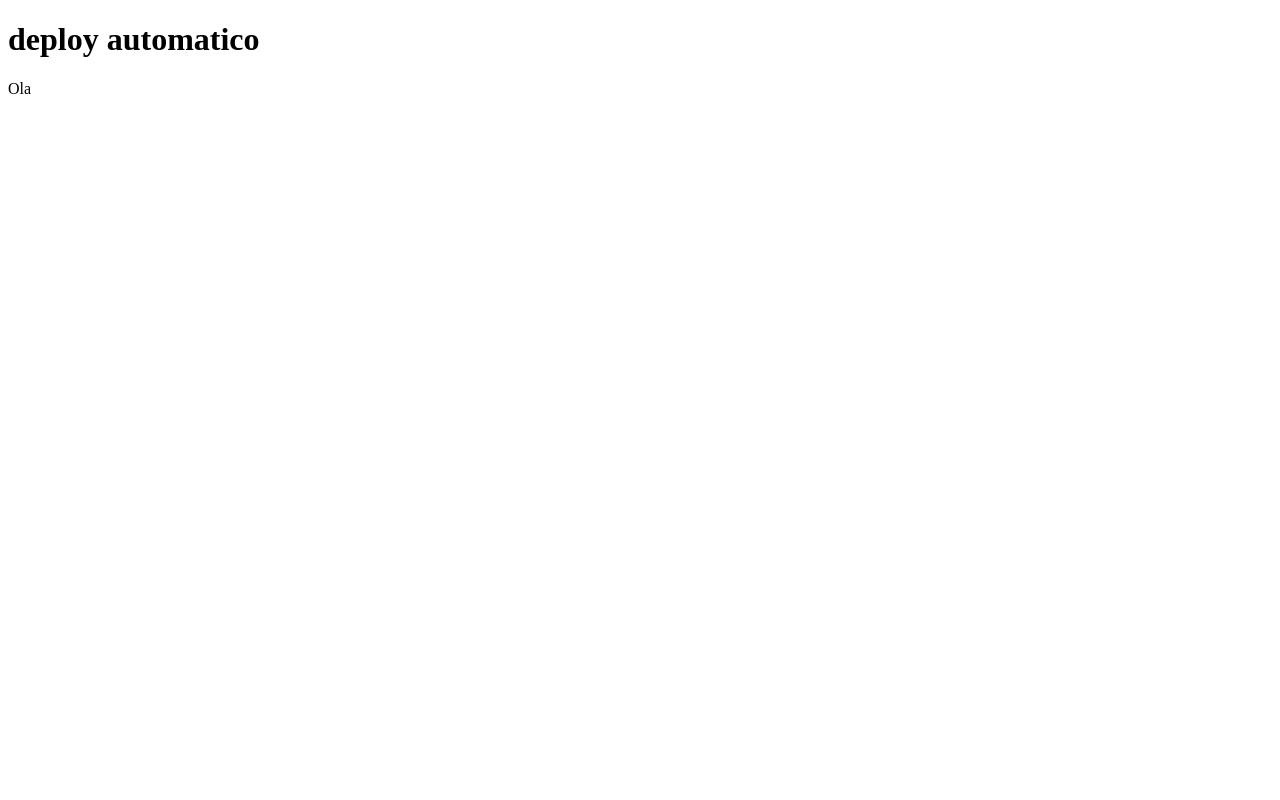
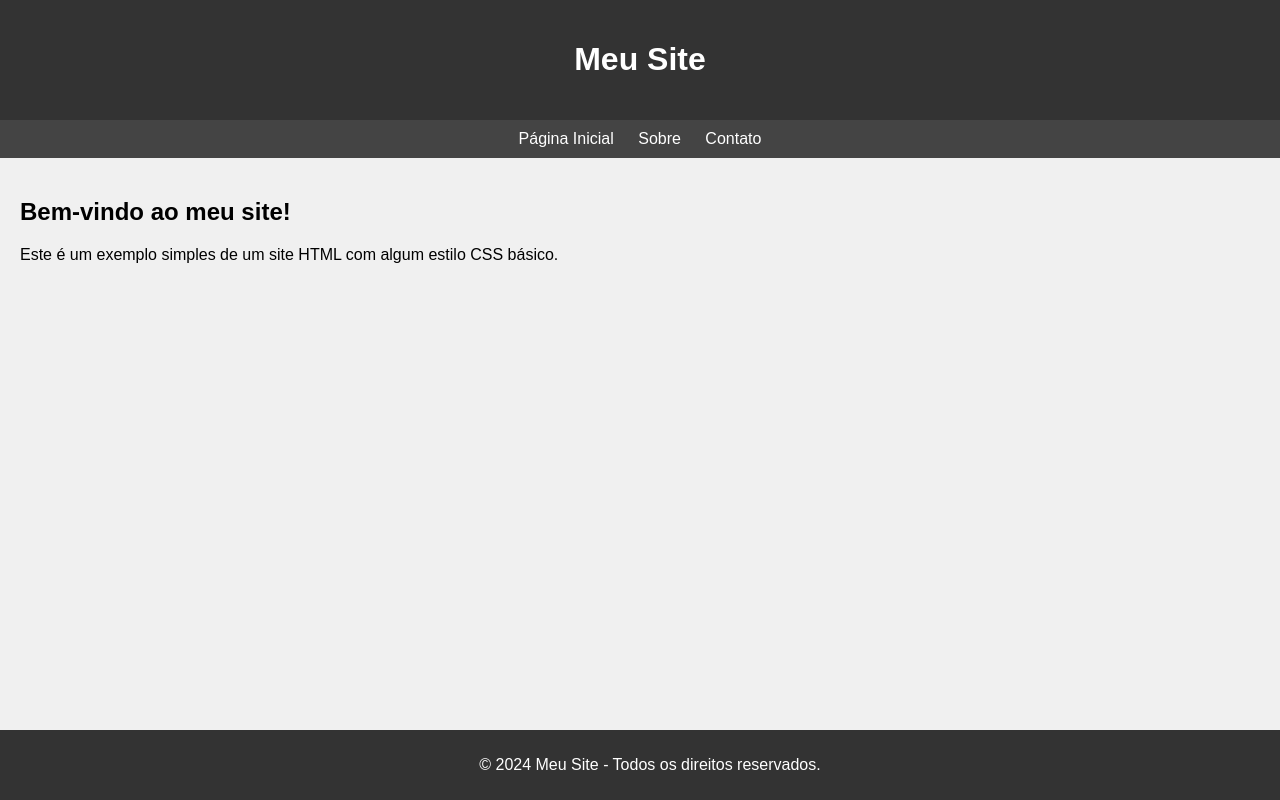
Before and after one commit to JoaoLion/deploy_automatico, a plain HTML site: page index.html in a window 1280 px wide. Drawn offline with Linux system fonts and the light colour scheme.

Commit message:
Update index.html

```diff
--- a/index.html
+++ b/index.html
@@ -1,14 +1,72 @@
 <!DOCTYPE html>
-<html lang="en">
+<html lang="pt-BR">
 <head>
-    <meta charset="UTF-8">
-    <meta name="viewport" content="width=device-width, initial-scale=1.0">
-    <title>Deploy Automatico</title>
+<meta charset="UTF-8">
+<meta name="viewport" content="width=device-width, initial-scale=1.0">
+<title>Exemplo de HTML com CSS</title>
+<style>
+    body {
+        font-family: Arial, sans-serif;
+        margin: 0;
+        padding: 0;
+        background-color: #f0f0f0;
+    }
+
+    header {
+        background-color: #333;
+        color: #fff;
+        padding: 20px;
+        text-align: center;
+    }
+
+    nav {
+        background-color: #444;
+        color: #fff;
+        padding: 10px;
+        text-align: center;
+    }
+
+    nav a {
+        color: #fff;
+        text-decoration: none;
+        margin: 0 10px;
+    }
+
+    main {
+        padding: 20px;
+    }
+
+    footer {
+        background-color: #333;
+        color: #fff;
+        padding: 10px;
+        text-align: center;
+        position: fixed;
+        bottom: 0;
+        width: 100%;
+    }
+</style>
 </head>
 <body>
 
-    <h1>deploy automatico</h1>
-    <p>Ola</p>
+<header>
+    <h1>Meu Site</h1>
+</header>
+
+<nav>
+    <a href="#">Página Inicial</a>
+    <a href="#">Sobre</a>
+    <a href="#">Contato</a>
+</nav>
+
+<main>
+    <h2>Bem-vindo ao meu site!</h2>
+    <p>Este é um exemplo simples de um site HTML com algum estilo CSS básico.</p>
+</main>
+
+<footer>
+    <p>&copy; 2024 Meu Site - Todos os direitos reservados.</p>
+</footer>
 
 </body>
 </html>
```
